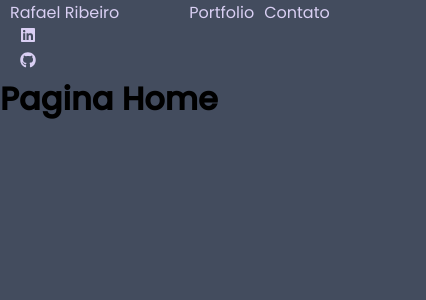
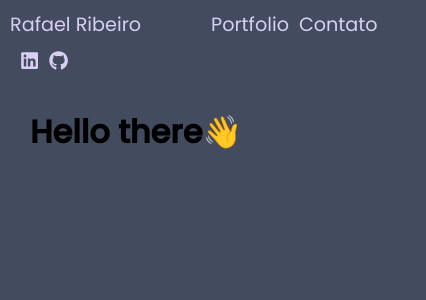
Before and after one commit to RaffahOlive/portfolio-rafa, a React (Vite) app: page / in a window 390 px wide. Shown: the top 300 px of the page, 426 px wide, since content can reach past the window. Built offline with nearby package versions, Linux system fonts and the light colour scheme.

Commit message:
created responsive header and layout

```diff
--- a/src/App.tsx
+++ b/src/App.tsx
@@ -2,9 +2,9 @@ import { Routes, Route } from "react-router-dom"
 import GlobalStyle from "./globalStyles";
 
 //pages
-import { Portfolio } from "./pages/Portfolio";
-import { Home } from "./pages/Home";
-import { Contato } from "./pages/Contato";
+import { Portfolio } from "./pages/Portfolio/Portfolio";
+import { Home } from "./pages/Home/Home";
+import { Contato } from "./pages/Contato/Contato";
 import { Header } from "./components/Header/header";
 
 
--- a/src/components/Header/HeaderStyles.ts
+++ b/src/components/Header/HeaderStyles.ts
@@ -3,12 +3,14 @@ import styled from 'styled-components'
 export const HeaderNav = styled.header`
 div{
     display:inline-block;
+    margin-top: 10px;
 }
 a{
     text-decoration: none;
     color: #d9cff3;
     margin-left: 10px;
-    font-weight:400px;
+    font-size:larger;
+
 }
 a:hover{
         color:#888d99;
@@ -28,7 +30,7 @@ export const LinksDiv = styled.div`
 `;
 
 export const IconsDiv = styled.div`
-    padding-right: 100%;
+    padding-left: 500px;
     @media screen and (max-width: 960px) {
 		padding-left: 10px;
 	}
--- a/src/pages/Home.tsx
+++ /dev/null
@@ -1,5 +0,0 @@
-export function Home(){
-    return(
-        <h1>Pagina Home</h1>
-    );
-}
--- /dev/null
+++ b/src/pages/Home/Home.tsx
@@ -0,0 +1,9 @@
+import { HomeMain } from "./HomeStyles";
+
+export function Home(){
+    return(
+        <HomeMain>
+            <h1>Hello there👋</h1>
+        </HomeMain>
+    );
+}
--- /dev/null
+++ b/src/pages/Home/HomeStyles.ts
@@ -0,0 +1,10 @@
+import styled from 'styled-components'
+
+export const HomeMain = styled.div`
+h1{
+    text-align: left;
+    margin-top: 30px;
+    margin-left: 30px;
+}
+
+`;
```
Also changed, not shown: src/pages/Contato/Contato.tsx (renamed from src/pages/Contato.tsx), src/pages/Portfolio/Portfolio.tsx (renamed from src/pages/Portfolio.tsx).
